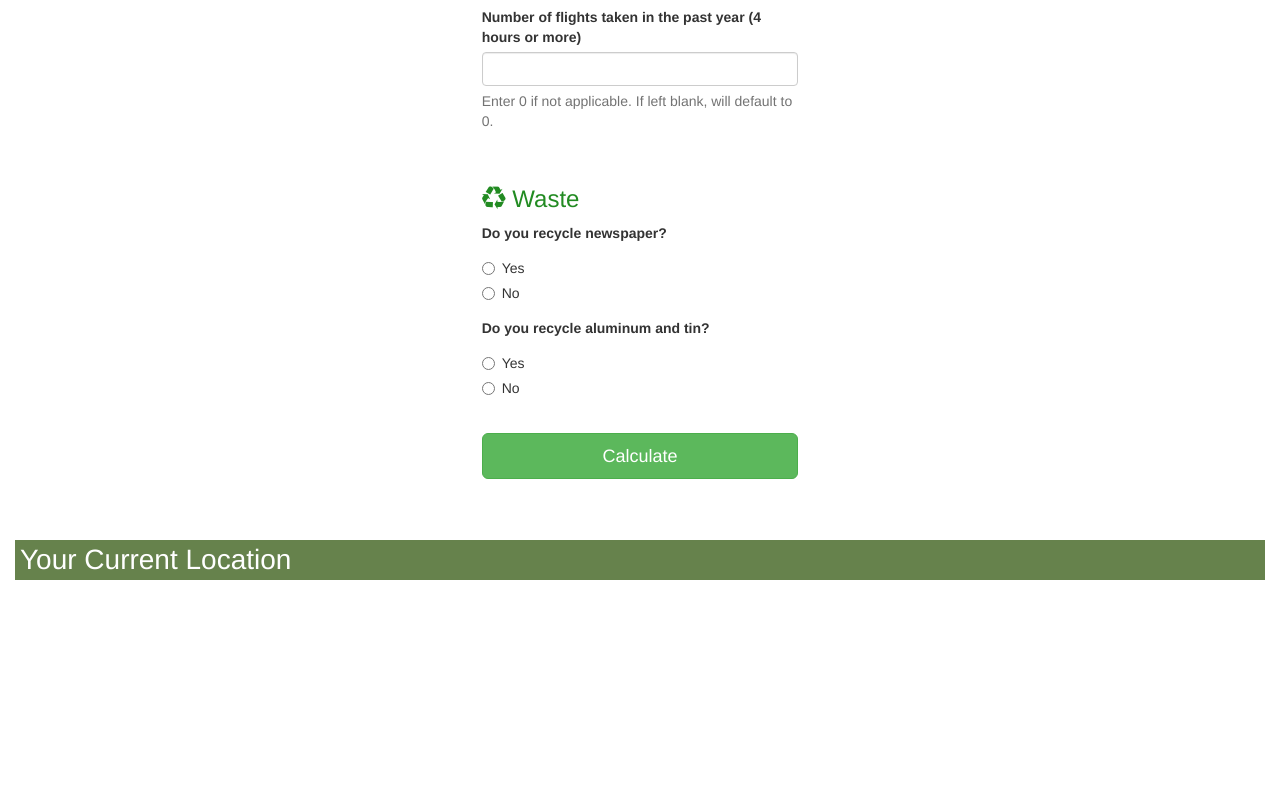
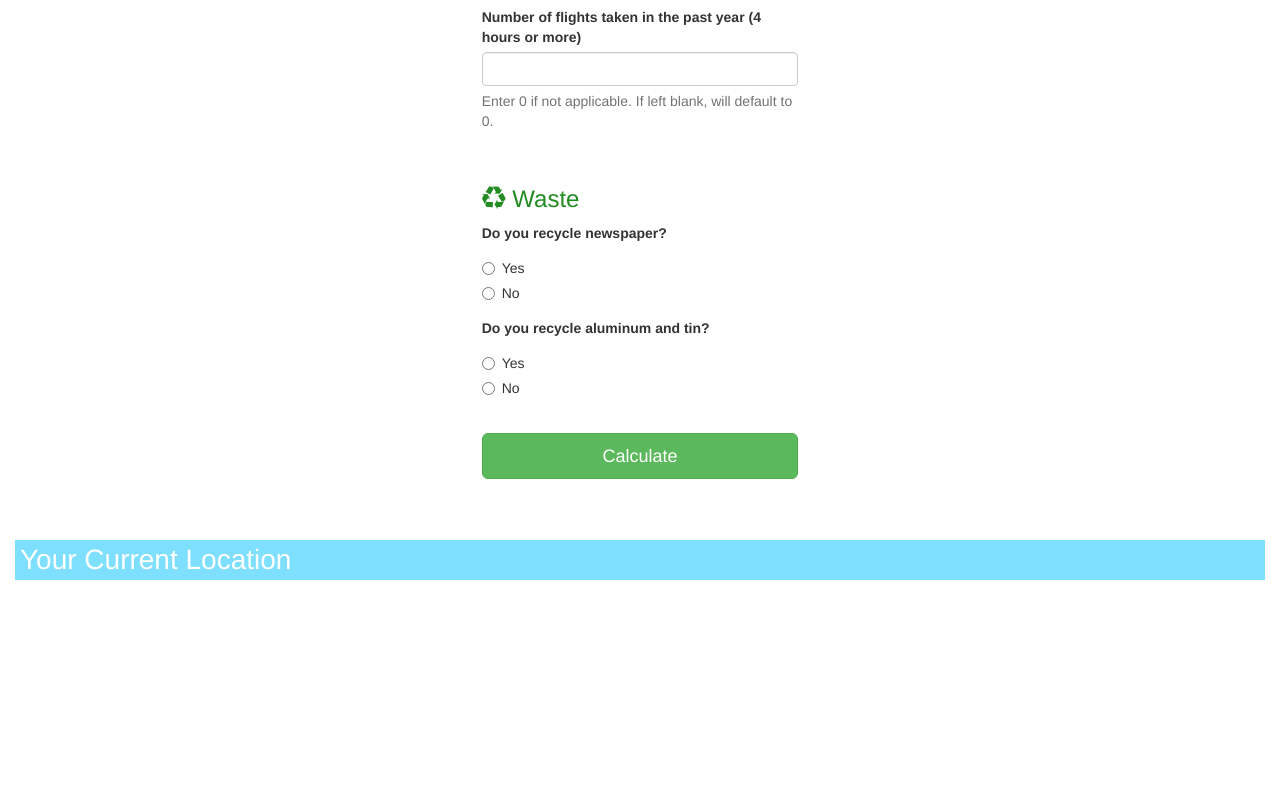
Before and after one commit to abrahamjroy/US-Spec-Carbon-Footprint-Calc, a plain HTML site: page index.html in a window 1280 px wide. Shown: the part 1201-1991 px from the top of the page. Drawn offline with nearby package versions, Linux system fonts and the light colour scheme; some packages are replaced by stand-ins of ours.

Commit message:
Update style.css

```diff
--- a/css/style.css
+++ b/css/style.css
@@ -5,7 +5,7 @@
 
 #announcement-header, #announcement-subheader {
 	color: white;
-	background-color: rgba(38, 77, 0, 0.7);
+	background-color: rgba(0, 191, 255, 0.5);
 	padding: 5px;
 }
 
```
